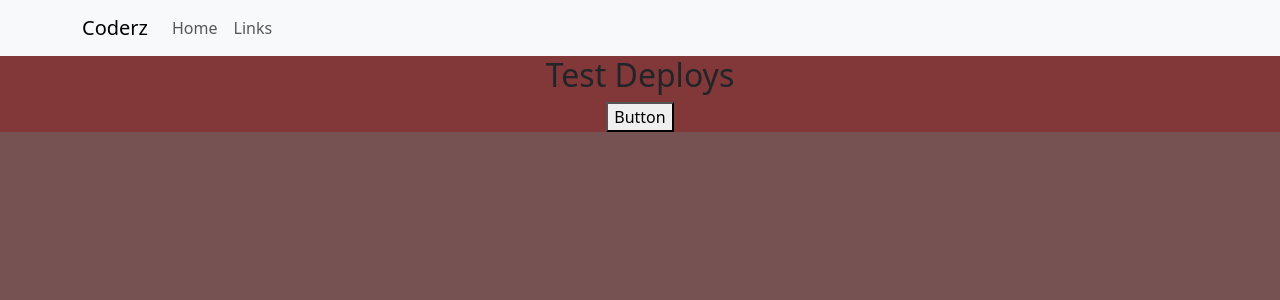
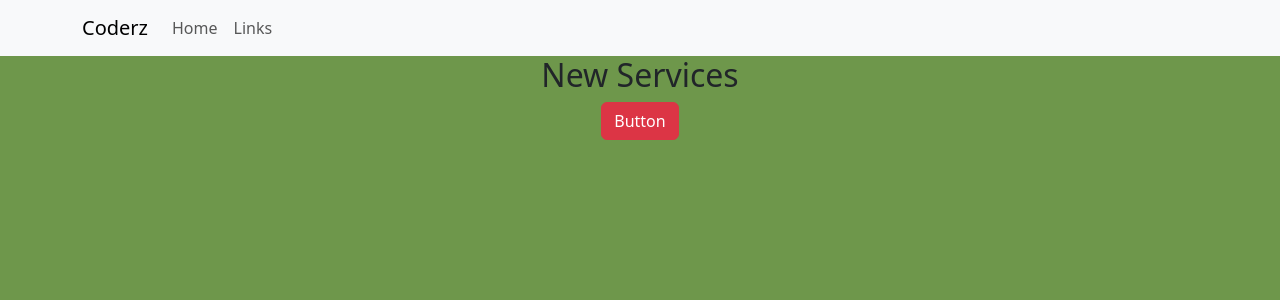
Before and after one commit to rahmanlibi47/azure, a React (Create React App) app: page / in a window 1280 px wide. Shown: the top 300 px of the page. Built offline with nearby package versions, Linux system fonts and the light colour scheme.

Commit message:
adding new files

```diff
--- a/src/App.css
+++ b/src/App.css
@@ -1,12 +1,9 @@
 .App {
   text-align: center;
-  background-color: #823838;
+  background-color: #6e974b;
 }
 
-body{
-  background-color: #984b4b;
-}
 
 html{
-  background-color: #775252;
+  background-color: #6e974b;
 }
--- a/src/App.js
+++ b/src/App.js
@@ -10,8 +10,8 @@ function App() {
           <div>
             <div>
               <Navbars />
-              <h2>Test Deploys</h2>
-              <button>Button</button>
+              <h2 cl>New Services</h2>
+              <button className="btn btn-danger">Button</button>
             </div>
           </div>
         </div>
```
